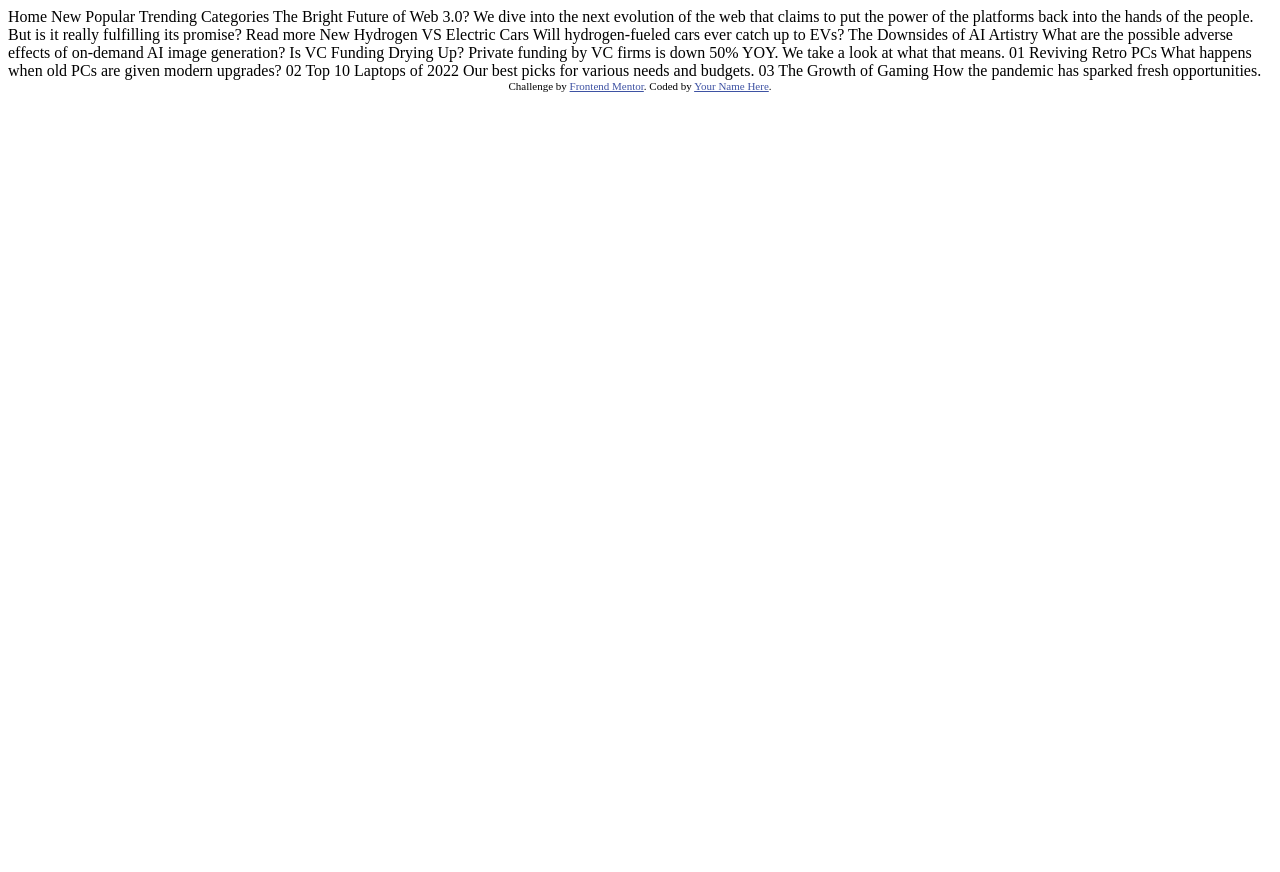
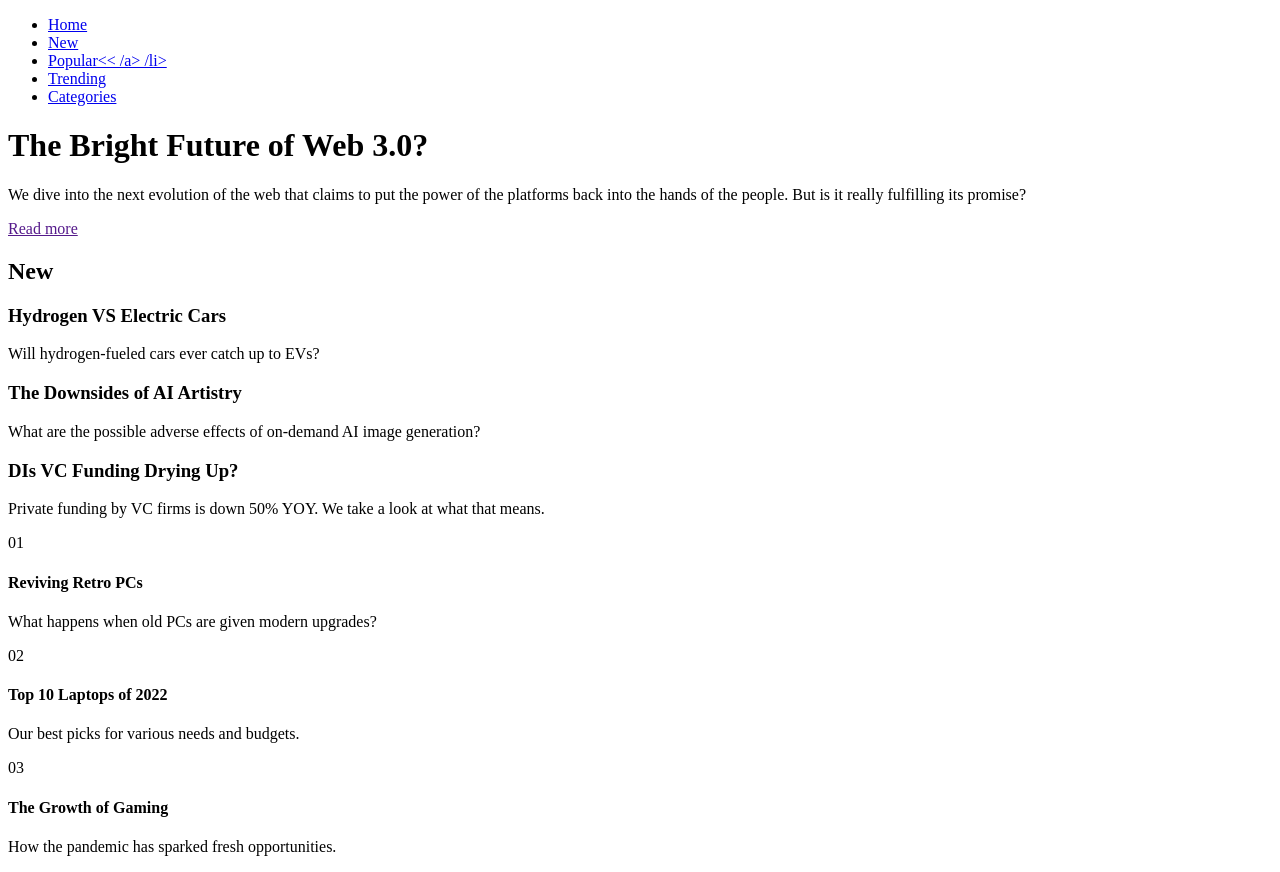
Before and after one commit to ds174/news-homepage, a plain HTML site: page index.html in a window 1280 px wide. Before the commit the page ends 800 px from the top, so only its background shows below. Drawn offline with Linux system fonts and the light colour scheme.

Commit message:
added basic html structure

```diff
--- a/index.html
+++ b/index.html
@@ -1,60 +1,92 @@
 <!DOCTYPE html>
 <html lang="en">
+
 <head>
   <meta charset="UTF-8">
-  <meta name="viewport" content="width=device-width, initial-scale=1.0"> <!-- displays site properly based on user's device -->
+  <meta name="viewport" content="width=device-width, initial-scale=1.0">
+  <!-- displays site properly based on user's device -->
 
   <link rel="icon" type="image/png" sizes="32x32" href="./assets/images/favicon-32x32.png">
 
+  <link rel="preconnect" href="https://fonts.googleapis.com">
+  <link rel="preconnect" href="https://fonts.gstatic.com" crossorigin>
+  <link href="https://fonts.googleapis.com/css2?family=Inter:wght@400;700;800&display=swap" rel="stylesheet">
+
   <title>Frontend Mentor | News homepage</title>
+</head>
 
-  <!-- Feel free to remove these styles or customise in your own stylesheet 👍 -->
-  <style>
-    .attribution { font-size: 11px; text-align: center; }
-    .attribution a { color: hsl(228, 45%, 44%); }
-  </style>
-</head>
 <body>
 
-  Home
-  New
-  Popular
-  Trending
-  Categories
+  <header class="header-section">
+    <nav class="navigation">
+      <ul>
+        <li><a href="#">Home</a> </li>
+        <li><a href="#">New</a> </li>
+        <li><a href="#">Popular<< /a> /li>
+        <li><a href="#">Trending</a> </li>
 
-  The Bright Future of Web 3.0?
+        <li> <a href="#">Categories</a> </li>
+      </ul>
+    </nav>
 
-  We dive into the next evolution of the web that claims to put the power of the platforms back into the hands of the people.
-  But is it really fulfilling its promise?
+  </header>
+  <main>
+    <div class="container">
+      <div class="middle-section">
 
-  Read more
+        <div class="main-part-content">
+          <h1 class="main__heading">The Bright Future of Web 3.0?</h1>
 
-  New
+          <p class="main__article">We dive into the next evolution of the web that claims to put the power of the
+            platforms back into the hands of the people.
+            But is it really fulfilling its promise?</p>
 
-  Hydrogen VS Electric Cars
-  Will hydrogen-fueled cars ever catch up to EVs?
+          <a href="" class="main__button">Read more</a>
+        </div>
+        <div class="right-part-content">
+          <h2 class="right__part__heading">New</h2>
 
-  The Downsides of AI Artistry
-  What are the possible adverse effects of on-demand AI image generation?
+          <section class="right__article">
+            <h3 class="right__article__heading">Hydrogen VS Electric Cars</h3>
+            <p class="right__article__paragraph">Will hydrogen-fueled cars ever catch up to EVs?</p>
+          </section>
 
-  Is VC Funding Drying Up?
-  Private funding by VC firms is down 50% YOY. We take a look at what that means.
+          <section class="right__article">
+            <h3 class="right__article__heading">The Downsides of AI Artistry</h3>
+            <p class="right__article__paragraph">What are the possible adverse effects of on-demand AI image generation?
+            </p>
+          </section>
 
-  01
-  Reviving Retro PCs
-  What happens when old PCs are given modern upgrades?
+          <section class="right__article">
+            <h3 class="right__article__heading">DIs VC Funding Drying Up?</h3>
+            <p class="right__article__paragraph">Private funding by VC firms is down 50% YOY. We take a look at what
+              that
+              means.</p>
+          </section>
+        </div>
+      </div>
+    </div>
+    <div class="footer-section">
+      <section class="footer__article">
+        <div class="footer__article__number">01</div>
+        <h4 class="footer__article__heading">Reviving Retro PCs</h4>
+        <p class="footer__article__text">What happens when old PCs are given modern upgrades?</p>
+      </section>
 
-  02
-  Top 10 Laptops of 2022
-  Our best picks for various needs and budgets.
+      <section class="footer__article">
+        <div class="footer__article__number">02</div>
+        <h4 class="footer__article__heading">Top 10 Laptops of 2022</h4>
+        <p class="footer__article__text">Our best picks for various needs and budgets.</p>
+      </section>
 
-  03
-  The Growth of Gaming
-  How the pandemic has sparked fresh opportunities.
+      <section class="footer__article">
+        <div class="footer__article__number">03</div>
+        <h4 class="footer__article__heading">The Growth of Gaming</h4>
+        <p class="footer__article__text">How the pandemic has sparked fresh opportunities.</p>
+      </section>
+    </div>
+  </main>
 
-  <div class="attribution">
-    Challenge by <a href="https://www.frontendmentor.io?ref=challenge" target="_blank">Frontend Mentor</a>.
-    Coded by <a href="#">Your Name Here</a>.
-  </div>
 </body>
+
 </html>
```
